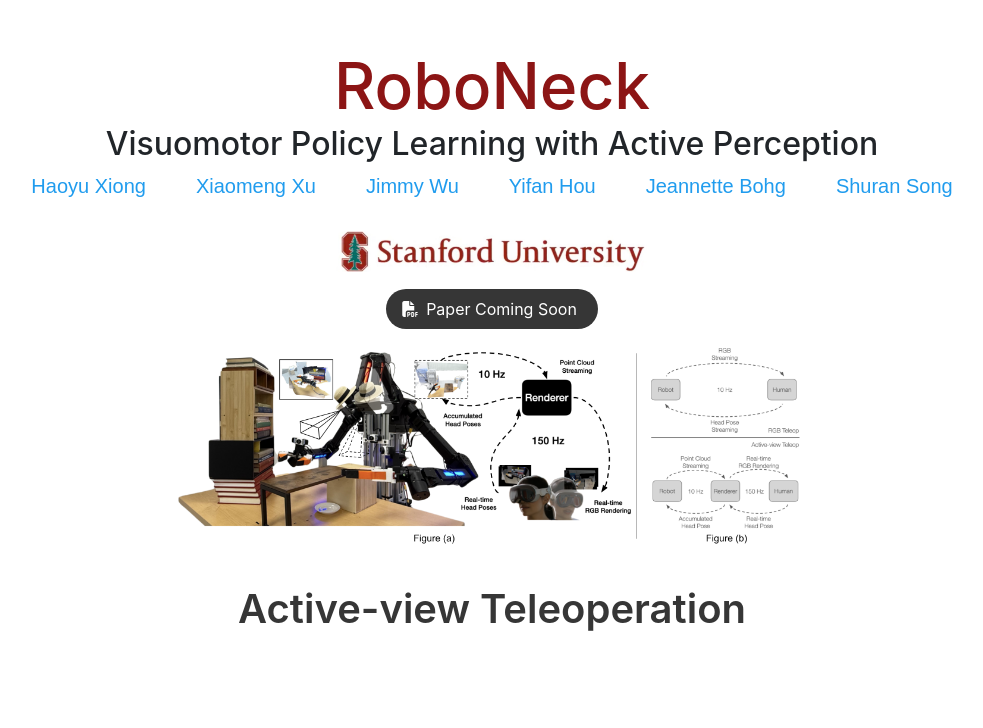
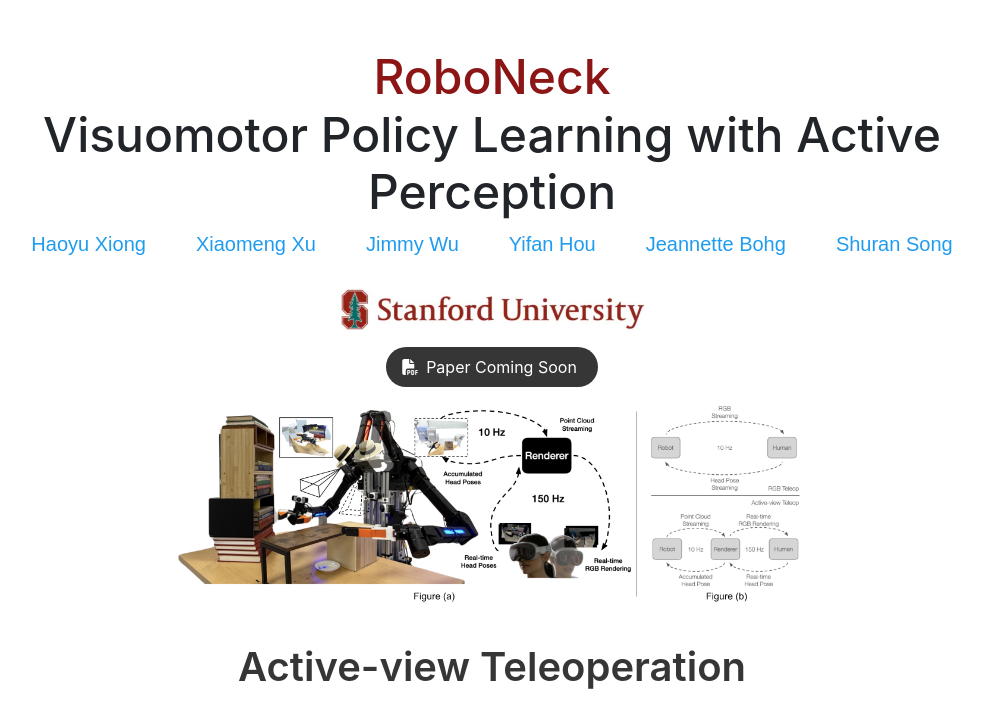
Before and after one commit to robot-neck/robot-neck.github.io, a plain HTML site: page index.html in a window 1280 px wide. Shown: the whole page, without its empty margins (148-1131 px from the left). Drawn offline with nearby package versions, Linux system fonts and the light colour scheme; some icons are missing; a web font is replaced by a local one.

Commit message:
Update index.html

```diff
--- a/index.html
+++ b/index.html
@@ -49,10 +49,10 @@
 
 <!--           <h1 class="title is-1 publication-title">Visuomotor Policy Learning with Active Perception</h1>
                -->
-      <h1 style="text-align: center; margin-bottom: 0; color: #8C1515; font-size: 400%;">
+      <h1 style="text-align: center; margin-bottom: 0; color: #8C1515; font-size: 300%;">
         RoboNeck
       </h1>
-      <h2 style="text-align: center; margin-top: 0; font-size: 200%;">
+      <h2 style="text-align: center; margin-top: 0; font-size: 300%;">
         Visuomotor Policy Learning with Active Perception
       </h2>
 
```
